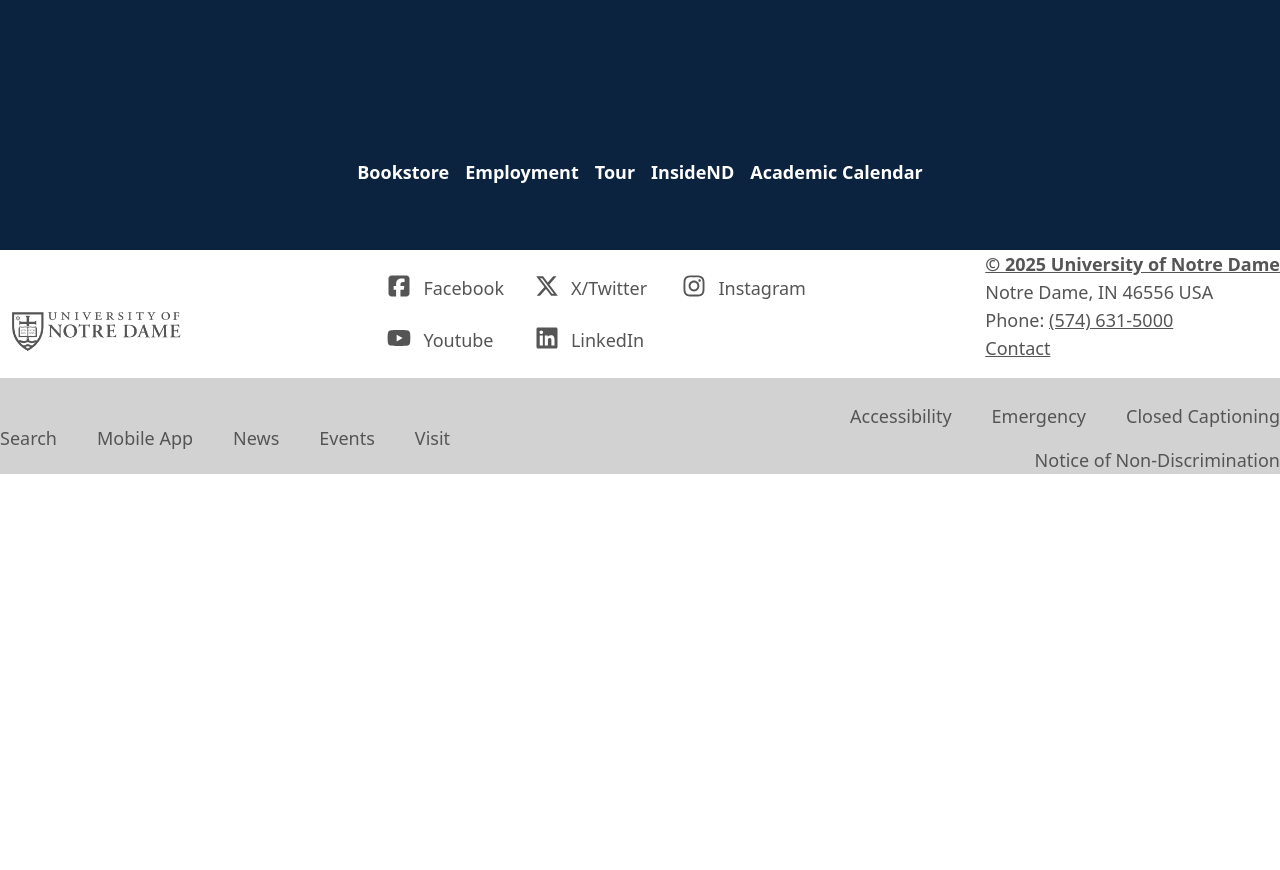
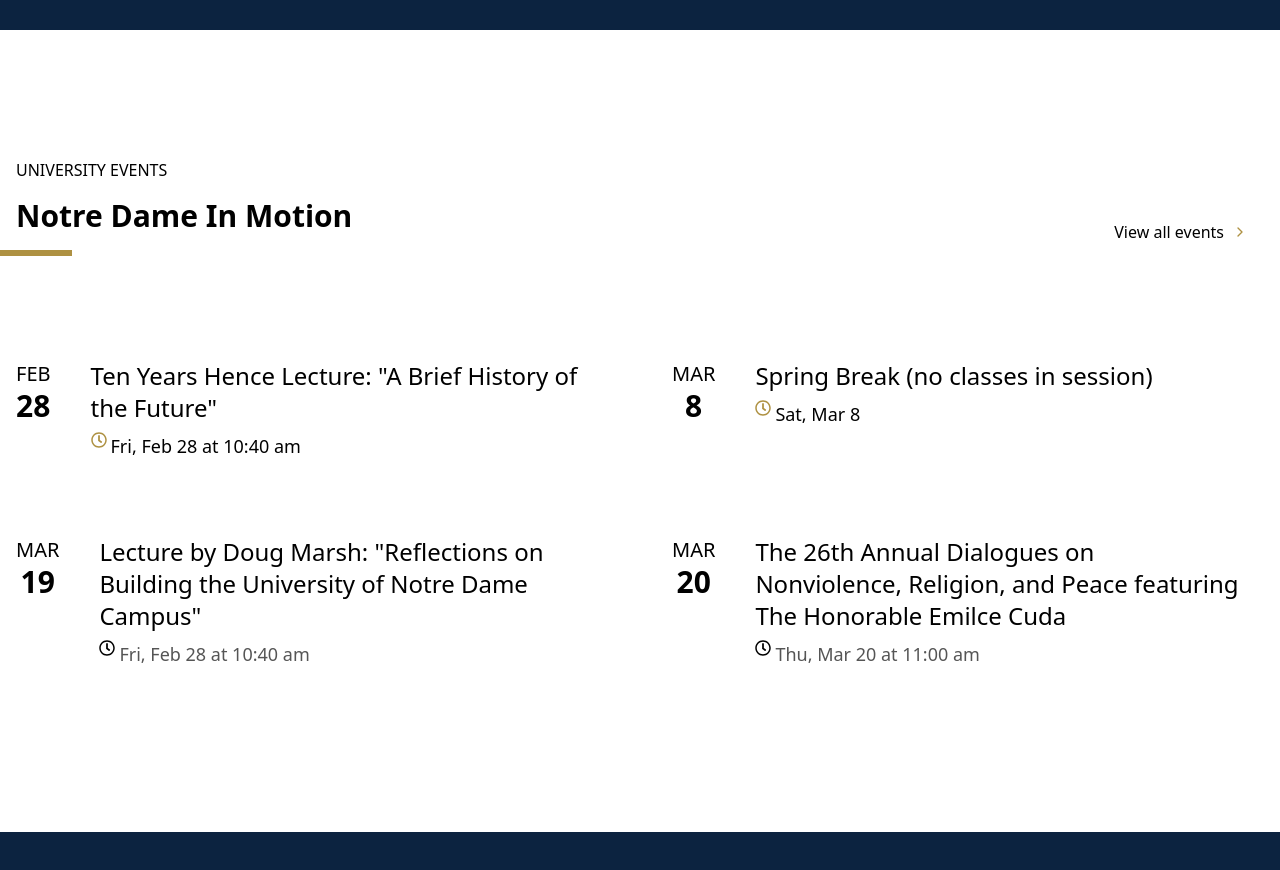
Before and after one commit to BirasaDivine/NotreDame-gateClone, a website built with Vite: page index.html in a window 1280 px wide. Shown: the part 5500-6370 px from the top of the page. Before the commit the page ends 5974 px from the top, so only its background shows below. Built offline with nearby package versions, Linux system fonts and the light colour scheme; files whose address does not match are found by name.

Commit message:
SECTION last

```diff
--- a/index.html
+++ b/index.html
@@ -453,6 +453,112 @@
       <cite class="self-end text-[#c1cddd] font-normal text-lg">— Notre Dame 2033: A Strategic Framework</cite>
     </div>
   </section>
+  <section id="Hero 7" class="max-w-container mx-auto md:my-24 flex flex-col gap-4 py-8 px-4">
+    <div class="flex flex-col gap-4 md:flex-row items-start md:justify-between md:items-end">
+      <div class="flex flex-col gap-2 lg:gap-4">
+        <div class="text-gray">UNIVERSITY EVENTS</div>
+        <h3 class="text-3xl font-semibold">Notre Dame In Motion</h3>
+        <div class="border-b-4 border-b-[#ae9142] max-w-12 lg:border-b-6 lg:max-w-18 relative lg:-left-4"></div>
+      </div>
+      <button class="transition-colors cursor-pointer hover:bg-sky-blue px-4 py-3 rounded-xl flex gap-2 items-center">
+        <span>View all events</span>
+        <svg xmlns="http://www.w3.org/2000/svg" width="24" height="24" viewBox="0 0 24 24" fill="none"
+          stroke="currentColor" stroke-width="2" stroke-linecap="round" stroke-linejoin="round"
+          class="size-4 text-[#ae9142]">
+          <path d="m9 18 6-6-6-6" />
+        </svg>
+      </button>
+    </div>
+    <div class="grid grid-cols-1 lg:grid-cols-2 gap-4 mt-16 gap-x-16">
+      <div class="flex gap-4">
+        <div class="flex flex-col text-center mt-6">
+          <div class="text-xl uppercase">Feb</div>
+          <div class="font-semibold text-3xl">28</div>
+        </div>
+
+        <div
+          class="flex-1 border-b-4 transition-colors cursor-pointer border-transparent hover:bg-[#e1e8f2] hover:border-[#c1cddd] text-lg flex flex-col gap-2 p-6 pb-8">
+          <div class="text-2xl">
+            Ten Years Hence Lecture: "A Brief History of the Future"
+          </div>
+          <p class="text-gray flex gap-1">
+            <svg viewBox="0 0 512 512" class="size-4 fill-[#ae9142]">
+              <path
+                d="M256 8C119 8 8 119 8 256s111 248 248 248 248-111 248-248S393 8 256 8zm0 448c-110.5 0-200-89.5-200-200S145.5 56 256 56s200 89.5 200 200-89.5 200-200 200zm61.8-104.4l-84.9-61.7c-3.1-2.3-4.9-5.9-4.9-9.7V116c0-6.6 5.4-12 12-12h32c6.6 0 12 5.4 12 12v141.7l66.8 48.6c5.4 3.9 6.5 11.4 2.6 16.8L334.6 349c-3.9 5.3-11.4 6.5-16.8 2.6z">
+              </path>
+            </svg>
+            <span> Fri, Feb 28 at 10:40 am</span>
+          </p>
+        </div>
+      </div>
+
+      <div class="flex gap-4">
+        <div class="flex flex-col text-center mt-6">
+          <div class="text-xl">MAR</div>
+          <div class="font-semibold text-3xl">8</div>
+        </div>
+
+        <div
+          class="flex-1 border-b-4 transition-colors cursor-pointer border-transparent hover:bg-[#e1e8f2] hover:border-[#c1cddd] text-lg flex flex-col gap-2 p-6 pb-8">
+          <div class="text-2xl">
+            Spring Break (no classes in session)
+          </div>
+          <p class="text-gray flex gap-1">
+            <svg viewBox="0 0 512 512" class="size-4 fill-[#ae9142]">
+              <path
+                d="M256 8C119 8 8 119 8 256s111 248 248 248 248-111 248-248S393 8 256 8zm0 448c-110.5 0-200-89.5-200-200S145.5 56 256 56s200 89.5 200 200-89.5 200-200 200zm61.8-104.4l-84.9-61.7c-3.1-2.3-4.9-5.9-4.9-9.7V116c0-6.6 5.4-12 12-12h32c6.6 0 12 5.4 12 12v141.7l66.8 48.6c5.4 3.9 6.5 11.4 2.6 16.8L334.6 349c-3.9 5.3-11.4 6.5-16.8 2.6z">
+              </path>
+            </svg>
+            <span>Sat, Mar 8</span>
+          </p>
+        </div>
+      </div>
+
+      <div class="flex gap-4">
+        <div class="flex flex-col text-center mt-6">
+          <div class="text-xl ">MAR</div>
+          <div class="font-semibold text-3xl">19</div>
+        </div>
+
+        <div
+          class="flex-1 border-b-4 transition-colors cursor-pointer border-transparent hover:bg-[#e1e8f2] hover:border-[#c1cddd] text-lg flex flex-col gap-2 p-6 pb-8">
+          <div class="text-2xl">
+            Lecture by Doug Marsh: "Reflections on Building the University of Notre Dame Campus"
+          </div>
+          <p class="text-[#555] flex gap-1">
+            <svg viewBox="0 0 512 512" class="size-4 fill-gold">
+              <path
+                d="M256 8C119 8 8 119 8 256s111 248 248 248 248-111 248-248S393 8 256 8zm0 448c-110.5 0-200-89.5-200-200S145.5 56 256 56s200 89.5 200 200-89.5 200-200 200zm61.8-104.4l-84.9-61.7c-3.1-2.3-4.9-5.9-4.9-9.7V116c0-6.6 5.4-12 12-12h32c6.6 0 12 5.4 12 12v141.7l66.8 48.6c5.4 3.9 6.5 11.4 2.6 16.8L334.6 349c-3.9 5.3-11.4 6.5-16.8 2.6z">
+              </path>
+            </svg>
+            <span> Fri, Feb 28 at 10:40 am</span>
+          </p>
+        </div>
+      </div>
+
+      <div class="flex gap-4">
+        <div class="flex flex-col text-center mt-6">
+          <div class="text-xl">MAR</div>
+          <div class="font-semibold text-3xl">20</div>
+        </div>
+
+        <div
+          class="flex-1 border-b-4 transition-colors cursor-pointer border-transparent hover:bg-[#e1e8f2] hover:border-[#c1cddd] text-lg flex flex-col gap-2 p-6 pb-8">
+          <div class="text-2xl">
+            The 26th Annual Dialogues on Nonviolence, Religion, and Peace featuring The Honorable Emilce Cuda
+          </div>
+          <p class="text-[#555] flex gap-1">
+            <svg viewBox="0 0 512 512" class="size-4 fill-gold">
+              <path
+                d="M256 8C119 8 8 119 8 256s111 248 248 248 248-111 248-248S393 8 256 8zm0 448c-110.5 0-200-89.5-200-200S145.5 56 256 56s200 89.5 200 200-89.5 200-200 200zm61.8-104.4l-84.9-61.7c-3.1-2.3-4.9-5.9-4.9-9.7V116c0-6.6 5.4-12 12-12h32c6.6 0 12 5.4 12 12v141.7l66.8 48.6c5.4 3.9 6.5 11.4 2.6 16.8L334.6 349c-3.9 5.3-11.4 6.5-16.8 2.6z">
+              </path>
+            </svg>
+            <span> Thu, Mar 20 at 11:00 am</span>
+          </p>
+        </div>
+      </div>
+    </div>
+  </section>
   <footer>
     <div
       class="bg-primary text-white flex flex-col gap-4 items-center font-semibold pt-32 pb-16 text-lg md:flex-row justify-center ">
```
